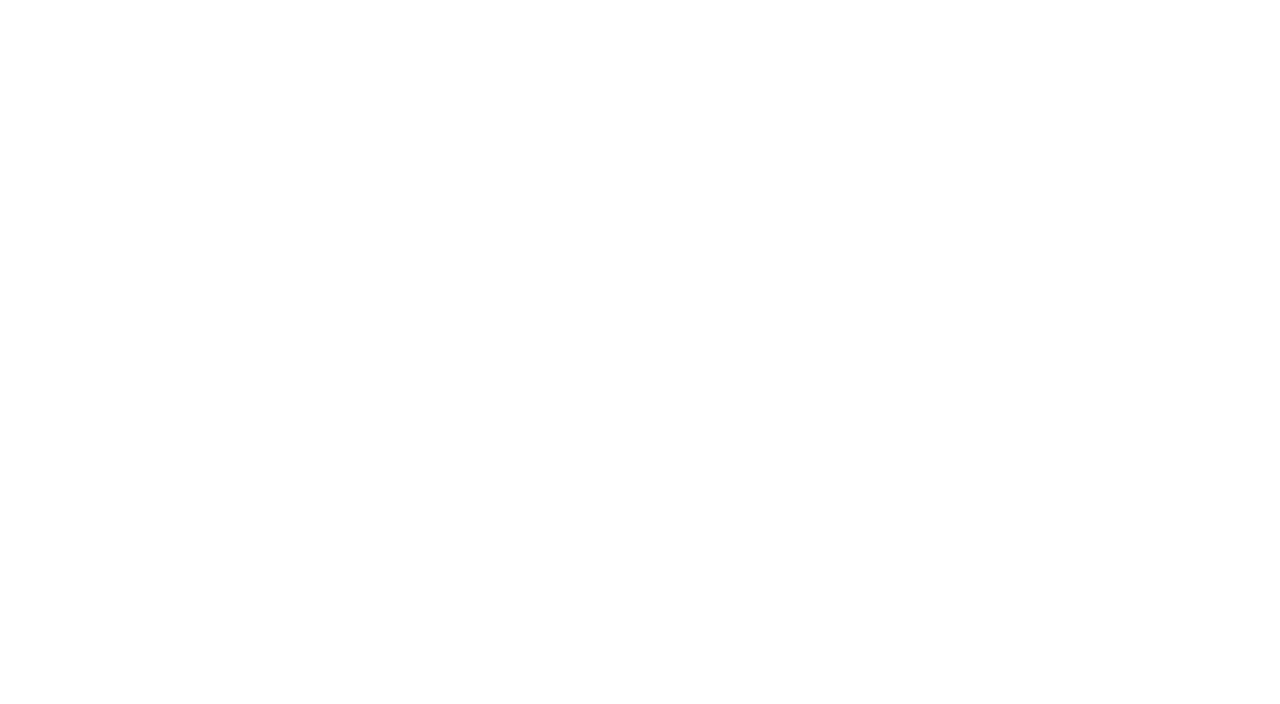
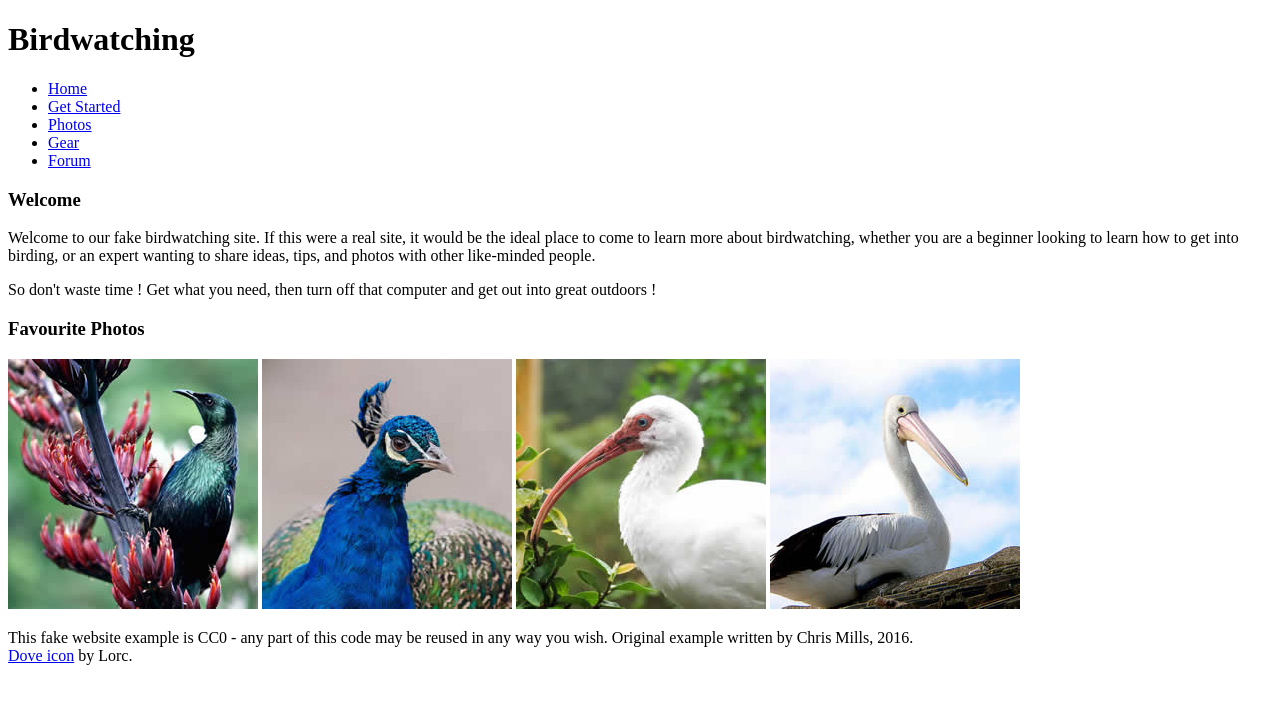
Before and after one commit to jaytparekh7121994/html-css-practices, a plain HTML site: page 2-birdwatching-structure-of-website/birdwatching/index.html in a window 1280 px wide. Drawn offline with Linux system fonts and the light colour scheme; a web font is replaced by a local one.

Commit message:
Raw html birdwatching content

```diff
--- a/2-birdwatching-structure-of-website/birdwatching/index.html
+++ b/2-birdwatching-structure-of-website/birdwatching/index.html
@@ -1,8 +1,58 @@
 <!DOCTYPE html>
-<html>
-<header>
-</header>
+
+<html lang="en-US">
+<head>
+    <meta charset="utf-8" />
+    <meta name="viewport" content="width=device-width" />
+    <title>Birdwatching</title>
+    <link href="https://fonts.googleapis.com/css?family=Open+Sans+Condensed:300|Sonsie+One" rel="stylesheet" />
+    <link rel="stylesheet" href="../styles/style.css" />
+</head>
 <body>
 
+    <!-- Here is our main header that is used across all the pages of our website -->
+
+    <head>
+        <h1>Birdwatching</h1>
+        <title>Birdwatching</title>
+    </head>
+
+    <nav>
+        <ul>
+          <li><a href="#">Home</a></li>
+          <li><a href="#">Get Started</a></li>
+          <li><a href="#">Photos</a></li>
+          <li><a href="#">Gear</a></li>
+          <li><a href="#">Forum</a></li>
+        </ul>
+
+        <!-- A Search form is another common non-linear way to navigate through a website. -->
+        <main>
+            <article>
+                <h1>Welcome</h1>
+                <p>
+                    Welcome to our fake birdwatching site. If this were a real site, it would be the ideal place to come to learn more about birdwatching,
+                    whether you are a beginner looking to learn how to get into birding, or an expert wanting to share ideas, tips, and photos with other like-minded people.
+                </p>
+                <p>
+                    So don't waste time ! Get what you need, then turn off that computer and get out into great outdoors !
+                </p>
+            </article>
+
+            <aside>
+                <h1>Favourite Photos</h1>
+                <a href="../images/favorite-1.jpg"><img src="../images/favorite-1_th.jpg" alt="Small black bird, black claws, long black slender beak, links to larger version of the image"></a>
+                <a href="../images/favorite-1.jpg"><img src="../images/favorite-2_th.jpg" alt="Top half of a pretty bird with bright blue plumage on neck, light colored beak, blue headdress, links to larger version of the image"></a>
+                <a href="../images/favorite-3.jpg"><img src="../images/favorite-3_th.jpg" alt="Top half of a large bird with white plumage, very long curved narrow light colored break, links to larger version of the image"></a>
+                <a href="../images/favorite-4.jpg"><img src="../images/favorite-4_th.jpg" alt="Large bird, mostly white plumage with black plumage on back and rear, long straight white beak, links to larger version of the image"></a>
+
+            </aside>
+        </main>
+<footer>
+    <p>
+        This fake website example is CC0 - any part of this code may be reused in any way you wish. Original example written by Chris Mills, 2016.</br>
+        <a href="#">Dove icon</a> by Lorc.
+    </p>
+</footer>
 </body>
 </html>
--- a/2-birdwatching-structure-of-website/styles/style.css
+++ b/2-birdwatching-structure-of-website/styles/style.css
@@ -0,0 +1,56 @@
+html{
+
+}
+
+body{
+
+}
+
+header{
+
+}
+
+footer{}
+
+h1{
+
+}
+
+h2{
+
+}
+
+h3{
+
+}
+
+main{
+
+}
+
+article{
+
+}
+
+p{
+
+}
+
+input{}
+
+li{
+
+}
+
+header image{}
+
+
+aside{}
+aside a{}
+aside img{}
+
+nav{}
+nav li{}
+nav ul{}
+nav a{}
+nav span{}
```
Also changed, not shown: 2-birdwatching-structure-of-website/images/dove.png (added), 2-birdwatching-structure-of-website/images/favorite-1.jpg (added), 2-birdwatching-structure-of-website/images/favorite-1_th.jpg (added), 2-birdwatching-structure-of-website/images/favorite-2.jpg (added), 2-birdwatching-structure-of-website/images/favorite-2_th.jpg (added), 2-birdwatching-structure-of-website/images/favorite-3.jpg (added), 2-birdwatching-structure-of-website/images/favorite-3_th.jpg (added), 2-birdwatching-structure-of-website/images/favorite-4.jpg (added), 2-birdwatching-structure-of-website/images/favorite-4_th.jpg (added).
